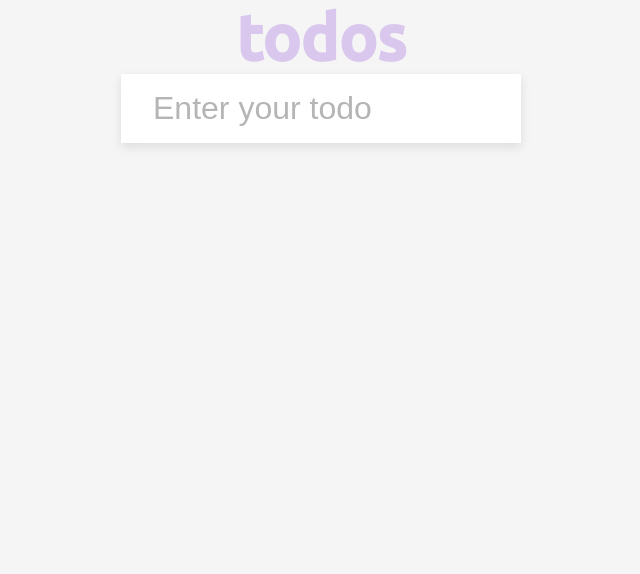
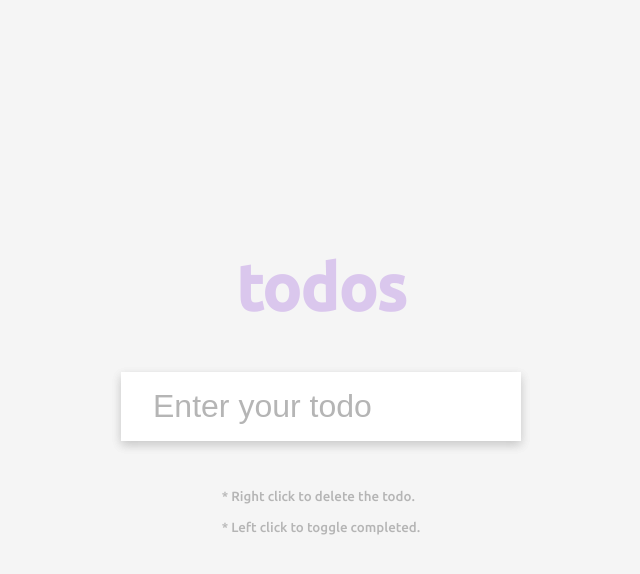
Before and after one commit to yugmani/todo-florin, a plain HTML site: page index.html in a window 1280 px wide. Shown: the whole page, without its empty margins (319-959 px from the left). Drawn offline with Linux system fonts and the light colour scheme.

Commit message:
small note

```diff
--- a/index.html
+++ b/index.html
@@ -19,6 +19,10 @@
       />
       <ul id="todos" class="todos"></ul>
     </form>
+    <div class="note">
+      <small>* Right click to delete the todo.</small>
+      <small>* Left click to toggle completed.</small>
+    </div>
     <script src="script.js"></script>
   </body>
 </html>
--- a/script.js
+++ b/script.js
@@ -11,8 +11,15 @@ form.addEventListener("submit", (e) => {
     const todoEl = document.createElement("li");
     todoEl.innerText = todoText;
     todos.appendChild(todoEl);
+
     todoEl.addEventListener("click", () => {
       todoEl.classList.toggle("completed");
+    });
+
+    todoEl.addEventListener("contextmenu", (e) => {
+      e.preventDefault();
+
+      todoEl.remove();
     });
 
     input.value = "";
--- a/styles.css
+++ b/styles.css
@@ -9,6 +9,11 @@
 body {
   background-color: #f5f5f5;
   font-family: "Ubuntu", sans-serif;
+  display: flex;
+  flex-direction: column;
+  justify-content: center;
+  align-items: center;
+  min-height: 100vh;
 }
 
 h1 {
@@ -16,12 +21,13 @@ h1 {
   text-align: center;
   font-size: 4rem;
   opacity: 0.4;
+  margin-bottom: 3rem;
 }
 
 form {
   width: 400px;
   max-width: 100%;
-  margin: auto;
+  box-shadow: 0 4px 10px rgba(0, 0, 0, 0.1);
 }
 
 input {
@@ -49,9 +55,20 @@ input::placeholder {
   font-size: 1.5rem;
   padding: 1rem 2rem;
   cursor: pointer;
+  transition: all 1s ease-in-out;
 }
 
 .todos li.completed {
   color: #b5b5b5;
   text-decoration: line-through;
 }
+
+small {
+  display: block;
+  margin-bottom: 1rem;
+  color: #b5b5b5;
+}
+
+.note {
+  margin-top: 3rem;
+}
```
